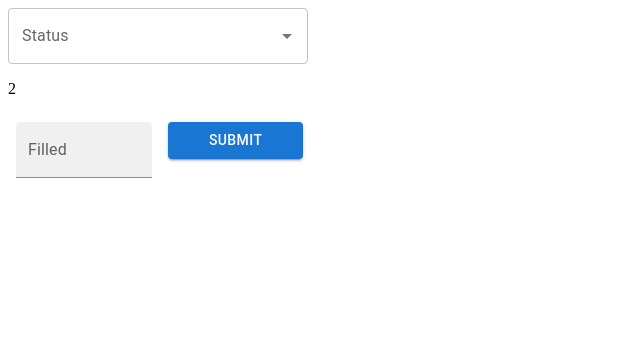
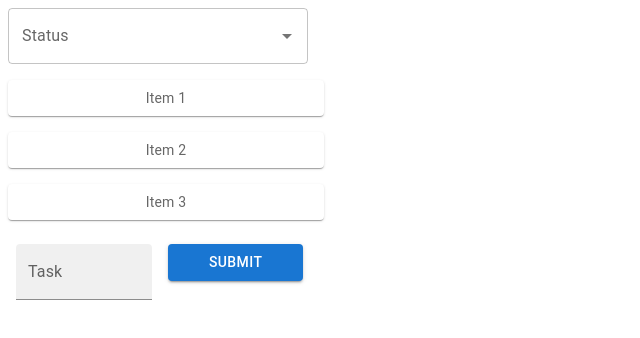
Before and after one commit to Deshan-Charuka/react-material-to-do-app, a React (Create React App) app: page / in a window 1280 px wide. Shown: the top 338 px of the page, without its empty margins (0-640 px from the left). Built offline with nearby package versions, Linux system fonts and the light colour scheme.

Commit message:
Add Task Container

```diff
--- a/src/App.jsx
+++ b/src/App.jsx
@@ -4,6 +4,7 @@ import Box from "@mui/material/Box";
 import Grid from "@mui/material/Unstable_Grid2";
 import ComboBox from "./ComboBox";
 import InputForm from "./InputForm";
+import TaskContainer from "./TaskContainer";
 
 const App = () => {
   return (
@@ -13,7 +14,7 @@ const App = () => {
           <ComboBox />
         </Grid>
         <Grid xs={12}>
-          <div>2</div>
+        <TaskContainer />
         </Grid>
         <Grid xs={12}>
           <InputForm />
--- a/src/InputForm.jsx
+++ b/src/InputForm.jsx
@@ -35,7 +35,7 @@ const InputForm = () => {
     >
       <TextField
         id="task-description-input"
-        label="Filled"
+        label="Task"
         variant="filled"
         name="taskDescription"
         type="text"
--- /dev/null
+++ b/src/TaskContainer.js
@@ -0,0 +1,28 @@
+import React from "react";
+
+import Box from "@mui/material/Box";
+import Paper from "@mui/material/Paper";
+import Stack from "@mui/material/Stack";
+import { styled } from "@mui/material/styles";
+
+const Item = styled(Paper)(({ theme }) => ({
+  backgroundColor: theme.palette.mode === "dark" ? "#1A2027" : "#fff",
+  ...theme.typography.body2,
+  padding: theme.spacing(1),
+  textAlign: "center",
+  color: theme.palette.text.secondary,
+}));
+
+const TaskContainer = () => {
+  return (
+    <Box sx={{ width: "25%" }}>
+      <Stack spacing={2}>
+        <Item>Item 1</Item>
+        <Item>Item 2</Item>
+        <Item>Item 3</Item>
+      </Stack>
+    </Box>
+  );
+};
+
+export default TaskContainer;
```
